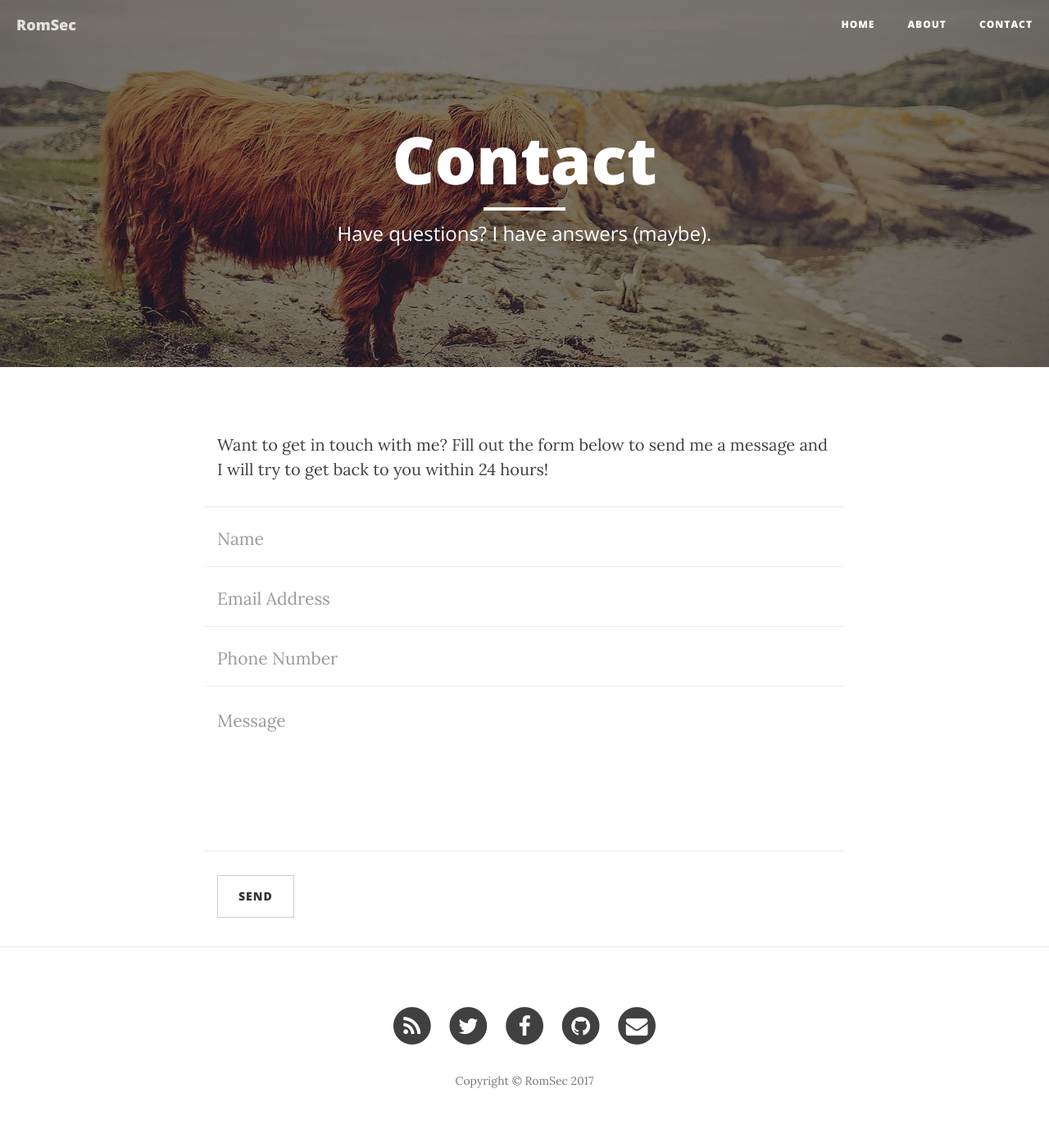
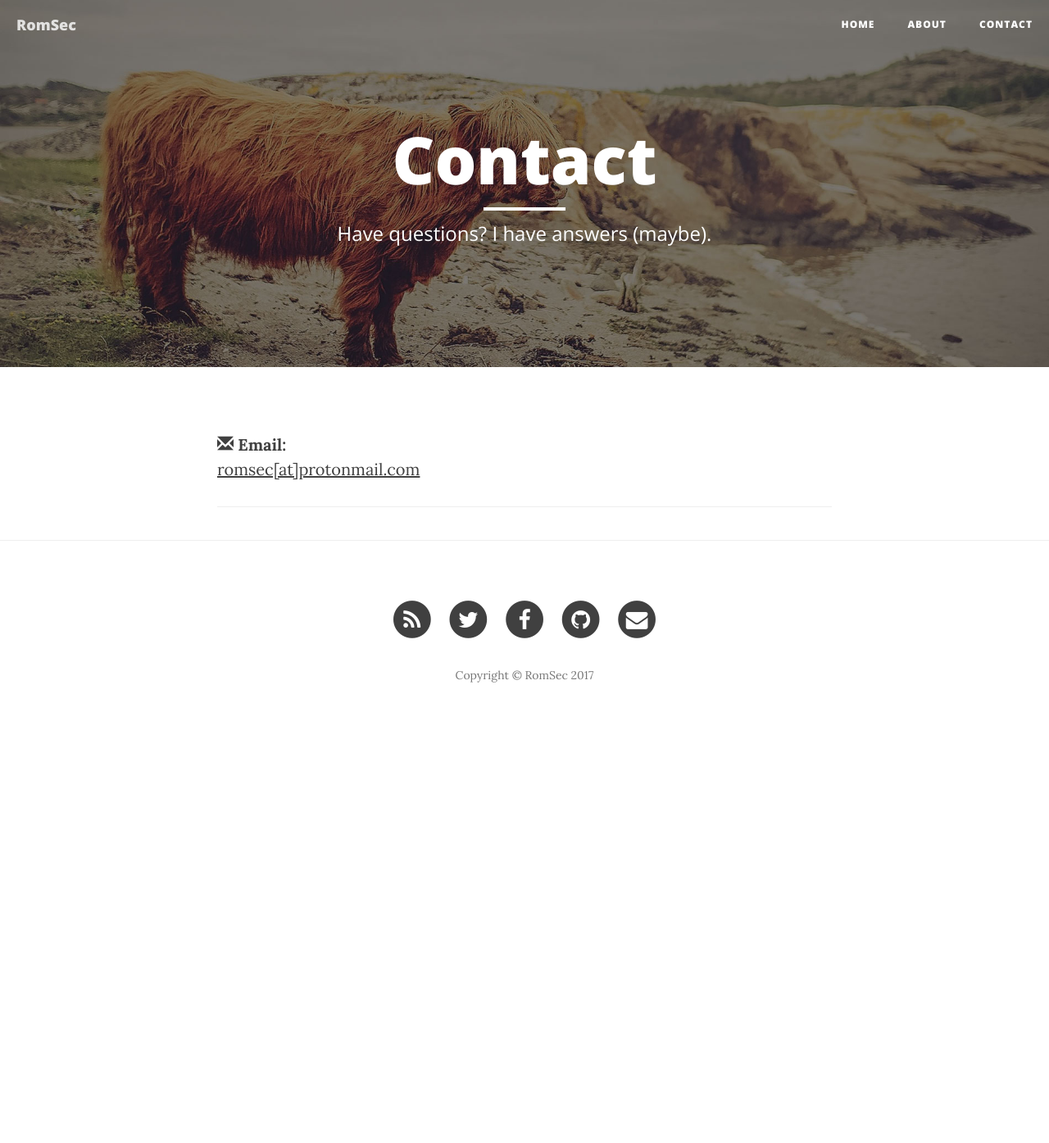
Before and after one commit to RomSec/RomSec.github.io, a Jekyll site: the page built from contact.html, in a window 1280 px wide. Shown: the whole page at 82% size. Built offline with Jekyll 4.4.1, drawn with Linux system fonts in a browser that asks for light colours; nearby versions of some CDN libraries; after the commit the page ends 900 px from its top, so only the background shows below that.

Commit message:
Create contact.html

```diff
--- a/contact.html
+++ b/contact.html
@@ -5,44 +5,4 @@ description: "Have questions? I have answers (maybe)."
 header-img: "img/contact-bg.jpg"
 ---
 
-<p>Want to get in touch with me? Fill out the form below to send me a message and I will try to get back to you within 24 hours!</p>
-<!-- Contact Form - Enter your email address on line 19 of the mail/contact_me.php file to make this form work. -->
-<!-- WARNING: Some web hosts do not allow emails to be sent through forms to common mail hosts like Gmail or Yahoo. It's recommended that you use a private domain email address! -->
-<!-- NOTE: To use the contact form, your site must be on a live web host with PHP! The form will not work locally! -->
-<form name="sentMessage" id="contactForm" novalidate>
-    <div class="row control-group">
-        <div class="form-group col-xs-12 floating-label-form-group controls">
-            <label>Name</label>
-            <input type="text" class="form-control" placeholder="Name" id="name" required data-validation-required-message="Please enter your name.">
-            <p class="help-block text-danger"></p>
-        </div>
-    </div>
-    <div class="row control-group">
-        <div class="form-group col-xs-12 floating-label-form-group controls">
-            <label>Email Address</label>
-            <input type="email" class="form-control" placeholder="Email Address" id="email" required data-validation-required-message="Please enter your email address.">
-            <p class="help-block text-danger"></p>
-        </div>
-    </div>
-    <div class="row control-group">
-        <div class="form-group col-xs-12 floating-label-form-group controls">
-            <label>Phone Number</label>
-            <input type="tel" class="form-control" placeholder="Phone Number" id="phone" required data-validation-required-message="Please enter your phone number.">
-            <p class="help-block text-danger"></p>
-        </div>
-    </div>
-    <div class="row control-group">
-        <div class="form-group col-xs-12 floating-label-form-group controls">
-            <label>Message</label>
-            <textarea rows="5" class="form-control" placeholder="Message" id="message" required data-validation-required-message="Please enter a message."></textarea>
-            <p class="help-block text-danger"></p>
-        </div>
-    </div>
-    <br>
-    <div id="success"></div>
-    <div class="row">
-        <div class="form-group col-xs-12">
-            <button type="submit" class="btn btn-default">Send</button>
-        </div>
-    </div>
-</form>
+<p><span class="glyphicon glyphicon-envelope" aria-hidden="true"></span><b> Email:</b><br><a href="mailto: romsec@protonmail.com">romsec[at]protonmail.com</a></p><hr>
```
